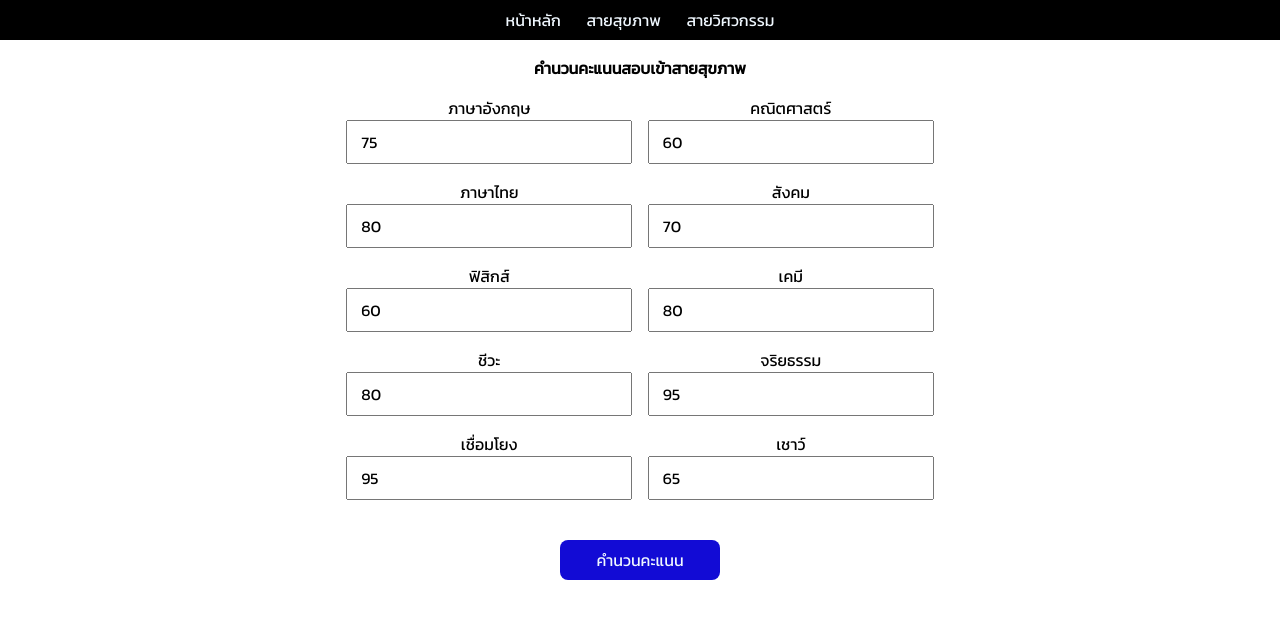
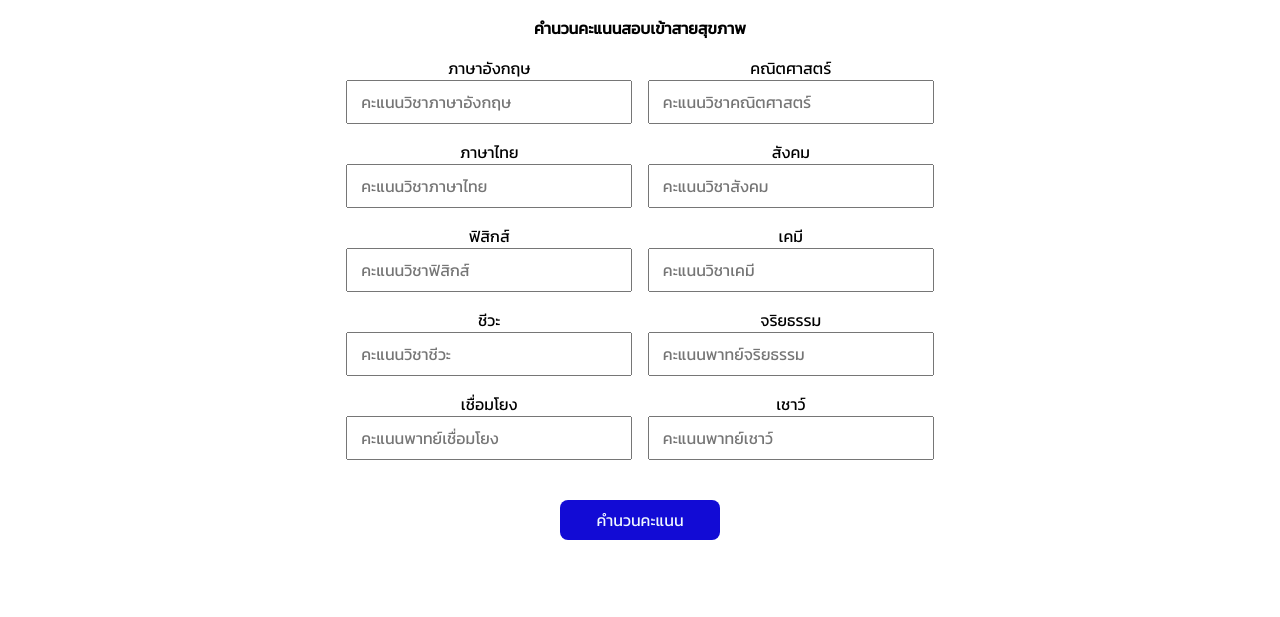
Before and after one commit to HaMaAHYa/TCASSocreCount, a plain HTML site: page public/index.html in a window 1280 px wide. Drawn offline with Linux system fonts and the light colour scheme.

Commit message:
second commit

```diff
--- a/public/index.html
+++ b/public/index.html
@@ -4,29 +4,29 @@
     <meta charset="UTF-8">
     <meta http-equiv="X-UA-Compatible" content="IE=edge">
     <meta name="viewport" content="width=device-width, initial-scale=1.0">
-    <link rel="stylesheet" href="../public/CSS/calTool.css">
-    <script src="../public/app.js"></script>
+    <link rel="stylesheet" href="calTool.css">
+    <script src="app.js"></script>
     <title>นับคะแนน TCAS</title>
 </head>
 <body>
-    <div class="nav">
+    <!-- <div class="nav">
         <div><a href="#">หน้าหลัก</a></div>
         <div><a href="#">สายสุขภาพ</a></div>
         <div><a href="#">สายวิศวกรรม</a></div>
-    </div>
+    </div> -->
     <div class="header"><h1>คำนวนคะแนนสอบเข้าสายสุขภาพ</h1></div>
     <div class="body">
         <div class="content">
-            <div><p>ภาษาอังกฤษ</p><input type="text" placeholder="คะแนนวิชาภาษาอังกฤษ" value="75"></div>
-            <div><p>คณิตศาสตร์</p><input type="text" placeholder="คะแนนวิชาคณิตศาสตร์" value="60"></div>
-            <div><p>ภาษาไทย</p><input type="text" placeholder="คะแนนวิชาภาษาไทย" value="80"></div>
-            <div><p>สังคม</p><input type="text" placeholder="คะแนนวิชาสังคม" value="70"></div>
-            <div><p>ฟิสิกส์</p><input type="text" placeholder="คะแนนวิชาฟิสิกส์" value="60"></div>
-            <div><p>เคมี</p><input type="text" placeholder="คะแนนวิชาเคมี" value="80"></div>
-            <div><p>ชีวะ</p><input type="text" placeholder="คะแนนวิชาชีวะ" value="80"></div>
-            <div><p>จริยธรรม</p><input type="text" placeholder="คะแนนพาทย์จริยธรรม" value="95"></div>
-            <div><p>เชื่อมโยง</p><input type="text" placeholder="คะแนนพาทย์เชื่อมโยง" value="95"></div>
-            <div><p>เชาว์</p><input type="text" placeholder="คะแนนพาทย์เชาว์" value="65"></div>
+            <div><p>ภาษาอังกฤษ</p><input type="text" placeholder="คะแนนวิชาภาษาอังกฤษ" value=""></div>
+            <div><p>คณิตศาสตร์</p><input type="text" placeholder="คะแนนวิชาคณิตศาสตร์" value=""></div>
+            <div><p>ภาษาไทย</p><input type="text" placeholder="คะแนนวิชาภาษาไทย" value=""></div>
+            <div><p>สังคม</p><input type="text" placeholder="คะแนนวิชาสังคม" value=""></div>
+            <div><p>ฟิสิกส์</p><input type="text" placeholder="คะแนนวิชาฟิสิกส์" value=""></div>
+            <div><p>เคมี</p><input type="text" placeholder="คะแนนวิชาเคมี" value=""></div>
+            <div><p>ชีวะ</p><input type="text" placeholder="คะแนนวิชาชีวะ" value=""></div>
+            <div><p>จริยธรรม</p><input type="text" placeholder="คะแนนพาทย์จริยธรรม" value=""></div>
+            <div><p>เชื่อมโยง</p><input type="text" placeholder="คะแนนพาทย์เชื่อมโยง" value=""></div>
+            <div><p>เชาว์</p><input type="text" placeholder="คะแนนพาทย์เชาว์" value=""></div>
         </div>
         <div><button onclick="cal()">คำนวนคะแนน</button></div>
         <div id="summary"></div>
```
Also changed, not shown: public/calTool.css (renamed from public/CSS/calTool.css), public/nav.css (renamed from public/CSS/nav.css), public/style.css (renamed from public/CSS/style.css).
